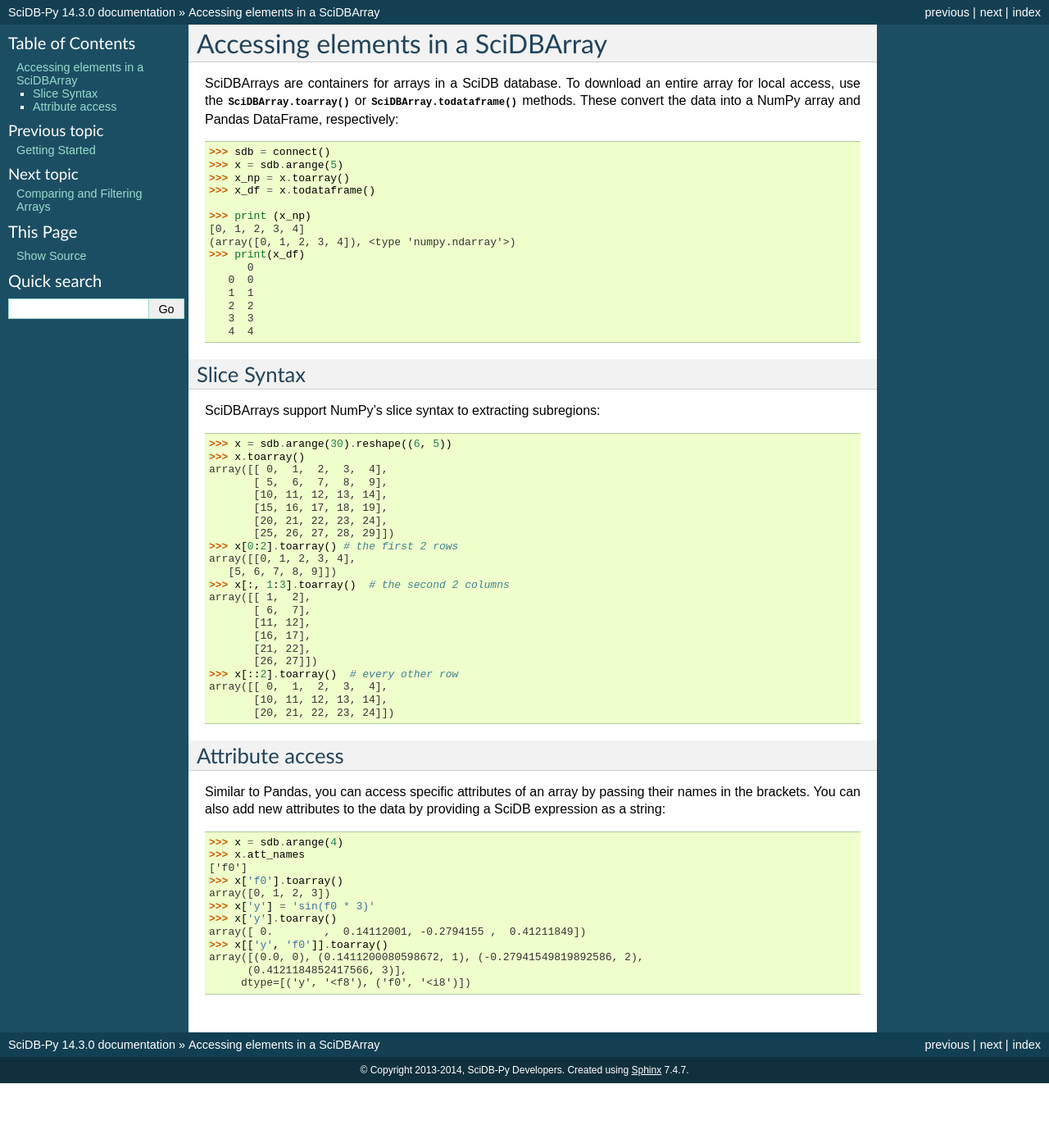
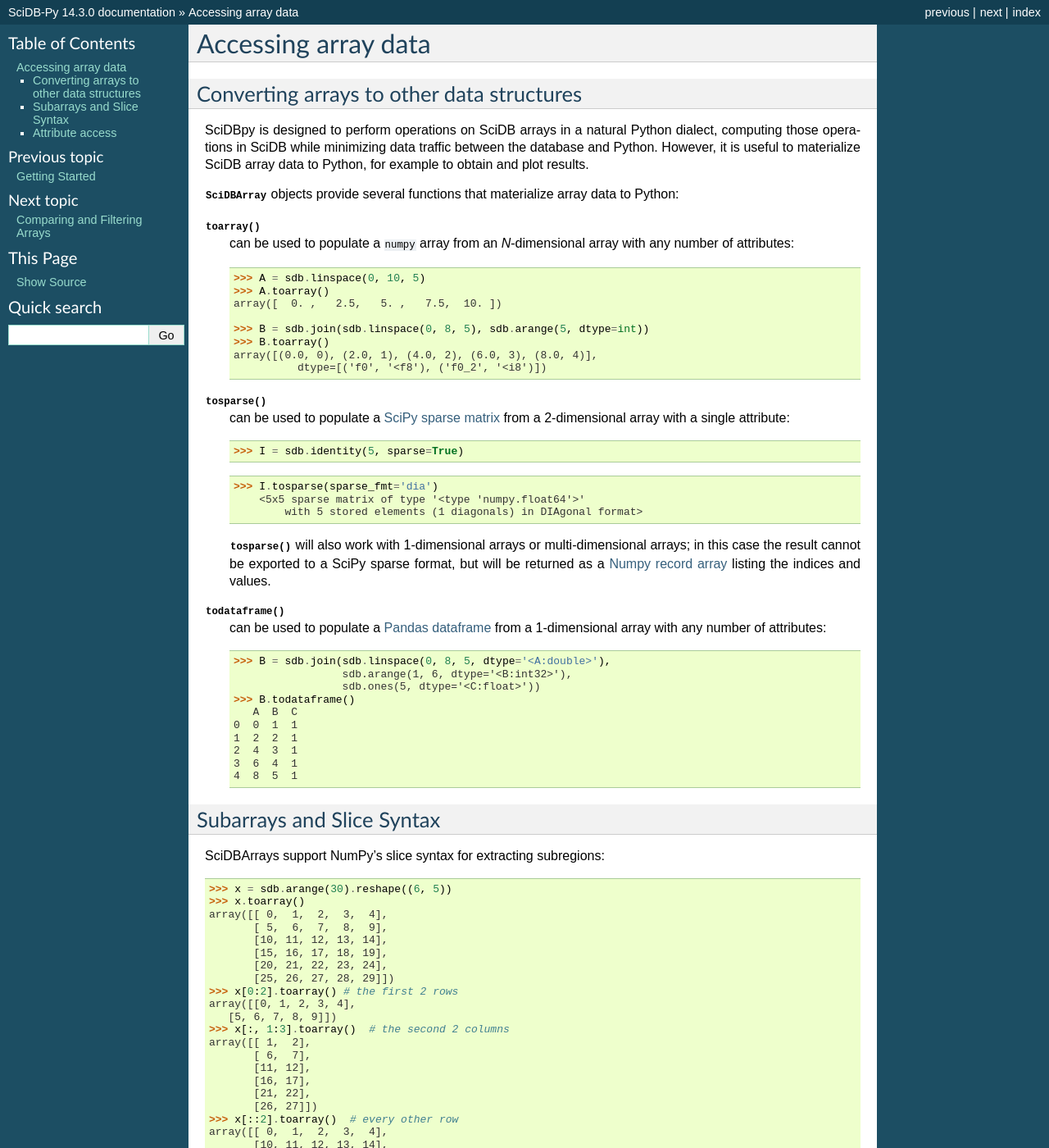
Before and after one commit to rvernica/SciDB-Py, a Sphinx documentation site: the page built from doc/access.rst, in a window 1280 px wide and 1400 px high. Shown: the whole window at 82% size. Built offline with Sphinx 7.4.7, drawn with Linux system fonts in a browser that asks for light colours; formulas are drawn with MathJax 3; some of the changed text lies outside the part shown.

Commit message:
Move subarray section from tutorial

```diff
--- a/doc/access.rst
+++ b/doc/access.rst
@@ -1,31 +1,67 @@
 .. _access::
-.. currentmodule:: scidbpy.scidbarray
 
-Accessing elements in a SciDBArray
-==================================
+Accessing array data
+====================
 
-SciDBArrays are containers for arrays in a SciDB database. To download an entire array for local access, use the :meth:`SciDBArray.toarray` or :meth:`SciDBArray.todataframe` methods. These convert the data into a NumPy array and Pandas DataFrame, respectively::
+Converting arrays to other data structures
+------------------------------------------
 
-    >>> sdb = connect()
-    >>> x = sdb.arange(5)
-    >>> x_np = x.toarray()
-    >>> x_df = x.todataframe()
+.. currentmodule:: scidbpy
 
-    >>> print (x_np)
-    [0, 1, 2, 3, 4]
-    (array([0, 1, 2, 3, 4]), <type 'numpy.ndarray'>)
-    >>> print(x_df)
-          0
-       0  0
-       1  1
-       2  2
-       3  3
-       4  4
+SciDBpy is designed to perform operations on SciDB arrays in a
+natural Python dialect, computing those operations in SciDB while minimizing data traffic between the database and Python. However, it is useful to materialize SciDB array data to Python, for example to obtain and plot results.
 
-Slice Syntax
-------------
+:class:`SciDBArray` objects provide several functions that materialize array
+data to Python:
 
-SciDBArrays support NumPy's slice syntax to extracting subregions::
+:meth:`~SciDBArray.toarray`
+    can be used to populate a ``numpy`` array from an
+    `N`-dimensional array with any number of attributes::
+
+        >>> A = sdb.linspace(0, 10, 5)
+        >>> A.toarray()
+        array([  0. ,   2.5,   5. ,   7.5,  10. ])
+
+        >>> B = sdb.join(sdb.linspace(0, 8, 5), sdb.arange(5, dtype=int))
+        >>> B.toarray()
+        array([(0.0, 0), (2.0, 1), (4.0, 2), (6.0, 3), (8.0, 4)],
+                  dtype=[('f0', '<f8'), ('f0_2', '<i8')])
+
+:meth:`~SciDBArray.tosparse`
+    can be used to populate a `SciPy sparse matrix`_ from a 2-dimensional
+    array with a single attribute::
+
+        >>> I = sdb.identity(5, sparse=True)
+    >>> I.tosparse(sparse_fmt='dia')
+        <5x5 sparse matrix of type '<type 'numpy.float64'>'
+            with 5 stored elements (1 diagonals) in DIAgonal format>
+
+    :meth:`~SciDBArray.tosparse` will also work with 1-dimensional arrays
+    or multi-dimensional arrays; in this case the result cannot be exported
+    to a SciPy sparse format, but will be returned as a
+    `Numpy record array`_ listing the indices and values.
+
+
+:meth:`~SciDBArray.todataframe`
+    can be used to populate a `Pandas dataframe`_ from a 1-dimensional
+    array with any number of attributes::
+
+        >>> B = sdb.join(sdb.linspace(0, 8, 5, dtype='<A:double>'),
+                         sdb.arange(1, 6, dtype='<B:int32>'),
+                         sdb.ones(5, dtype='<C:float>'))
+        >>> B.todataframe()
+           A  B  C
+        0  0  1  1
+        1  2  2  1
+        2  4  3  1
+        3  6  4  1
+        4  8  5  1
+
+
+Subarrays and Slice Syntax
+--------------------------
+
+SciDBArrays support NumPy's slice syntax for extracting subregions::
 
     >>> x = sdb.arange(30).reshape((6, 5))
     >>> x.toarray()
@@ -50,6 +86,8 @@
            [10, 11, 12, 13, 14],
            [20, 21, 22, 23, 24]])
 
+Some of NumPy's "Fancy Indexing" operations, like indexing
+with a boolean array, are also supported; see :ref:`comparison_and_filtering`
 
 Attribute access
 ----------------
@@ -69,3 +107,10 @@
     array([(0.0, 0), (0.1411200080598672, 1), (-0.27941549819892586, 2),
           (0.4121184852417566, 3)],
          dtype=[('y', '<f8'), ('f0', '<i8')])
+
+
+.. _`SciPy sparse matrix`: http://docs.scipy.org/doc/scipy/reference/sparse.html
+
+.. _`Pandas dataframe`: http://pandas.pydata.org/pandas-docs/dev/dsintro.html#dataframe
+
+.. _`Numpy record array`: http://docs.scipy.org/doc/numpy/reference/generated/numpy.recarray.html
--- a/doc/comparison_and_filtering.rst
+++ b/doc/comparison_and_filtering.rst
@@ -52,6 +52,8 @@
 Extracting values along a particular axis
 -----------------------------------------
 
+.. currentmodule:: scidbpy.scidbarray
+
 Use the :meth:`SciDBArray.compress` method to extract row or column subsets of an array. For example, to extract all rows where
 the sum across all columns exceeds a threshold::
 
--- a/doc/tutorial.rst
+++ b/doc/tutorial.rst
@@ -242,63 +242,7 @@
 
     >>> with SciDBShimInterface(url) as sdb:
     >>>     X = sdb.random(10)
-    >>> print X.name
-    "__DELETED__"
-
-
-Retrieving data from SciDB array objects
-----------------------------------------
-
-A central idea of the package is to program operations on SciDB arrays in a
-natural Python dialect, computing those operations in SciDB while minimizing
-data traffic between SciDB and Python. However, it is useful to materialize
-SciDB array data to Python, for example to obtain and plot results.
-
-:class:`SciDBArray` objects provide several functions that materialize array
-data to Python:
-
-:meth:`~SciDBArray.toarray`
-    can be used to populate a ``numpy`` array from an
-    `N`-dimensional array with any number of attributes::
-
-        >>> A = sdb.linspace(0, 10, 5)
-        >>> A.toarray()
-	array([  0. ,   2.5,   5. ,   7.5,  10. ])
-
-	>>> B = sdb.join(sdb.linspace(0, 8, 5), sdb.arange(5, dtype=int))
-	>>> B.toarray()
-	array([(0.0, 0), (2.0, 1), (4.0, 2), (6.0, 3), (8.0, 4)],
-              dtype=[('f0', '<f8'), ('f0_2', '<i8')])
-
-:meth:`~SciDBArray.tosparse`
-    can be used to populate a `SciPy sparse matrix`_ from a 2-dimensional
-    array with a single attribute::
-
-        >>> I = sdb.identity(5, sparse=True)
-	>>> I.tosparse(sparse_fmt='dia')
-        <5x5 sparse matrix of type '<type 'numpy.float64'>'
-	        with 5 stored elements (1 diagonals) in DIAgonal format>
-
-    :meth:`~SciDBArray.tosparse` will also work with 1-dimensional arrays
-    or multi-dimensional arrays; in this case the result cannot be exported
-    to a SciPy sparse format, but will be returned as a
-    `Numpy record array`_ listing the indices and values.
-
-
-:meth:`~SciDBArray.todataframe`
-    can be used to populate a `Pandas dataframe`_ from a 1-dimensional
-    array with any number of attributes::
-
-	>>> B = sdb.join(sdb.linspace(0, 8, 5, dtype='<A:double>'),
-	...              sdb.arange(1, 6, dtype='<B:int32>'),
-	...              sdb.ones(5, dtype='<C:float>'))
-	>>> B.todataframe()
-	   A  B  C
-        0  0  1  1
-	1  2  2  1
-	2  4  3  1
-	3  6  4  1
-	4  8  5  1
+    # X deleted here
 
 Tridiagonal Example
 ^^^^^^^^^^^^^^^^^^^
@@ -390,26 +334,6 @@
 
 Note that element assignment (e.g. ``tridiag[0, 0] = 4``)is not supported.
 
-
-Subarrays
-^^^^^^^^^
-
-Rectilinear subarrays are also selected with standard numpy syntax. Subarrays
-of :class:`SciDBArray` objects are new :class:`SciDBArray` objects. Consider
-the example sparse tridiagonal array used previously::
-
-    >>> # Define a 3x10 subarray (returned as a new SciDBArray object)
-    >>> X = tridiag[2:5,:]
-    >>> X.toarray()
-    array([[ 0., -1.,  2.,  1.,  0.,  0.,  0.,  0.,  0.,  0.],
-           [ 0.,  0., -1.,  2.,  1.,  0.,  0.,  0.,  0.,  0.],
-           [ 0.,  0.,  0., -1.,  2.,  1.,  0.,  0.,  0.,  0.]])
-
-Tuple-based indexing (also known as `fancy indexing`) is not yet supported.
-
-Note that subarray indexing of :class:`SciDBArray` objects follows numpy
-convention. SciDB arrays with negative-valued coordinate indices should be
-translated to a coordinate system with a nonnegative origin.
 
 Scalar functions of SciDBArray objects (aggregations)
 ^^^^^^^^^^^^^^^^^^^^^^^^^^^^^^^^^^^^^^^^^^^^^^^^^^^^^
```
Also changed, not shown: other parts of doc/tutorial.rst (+0 -6 lines), 1 other file.
